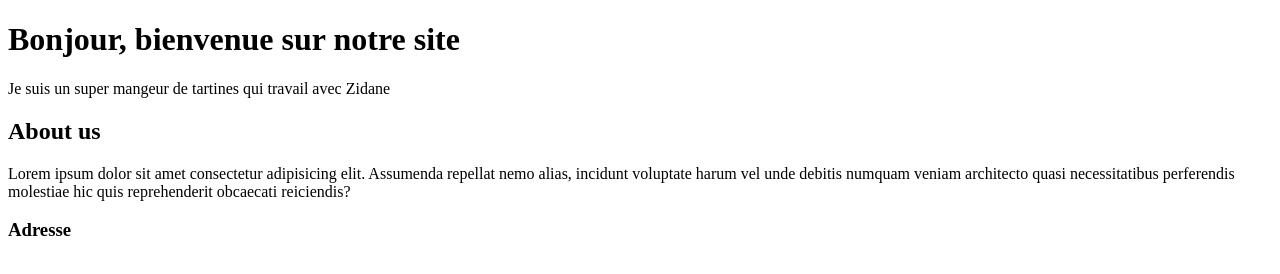
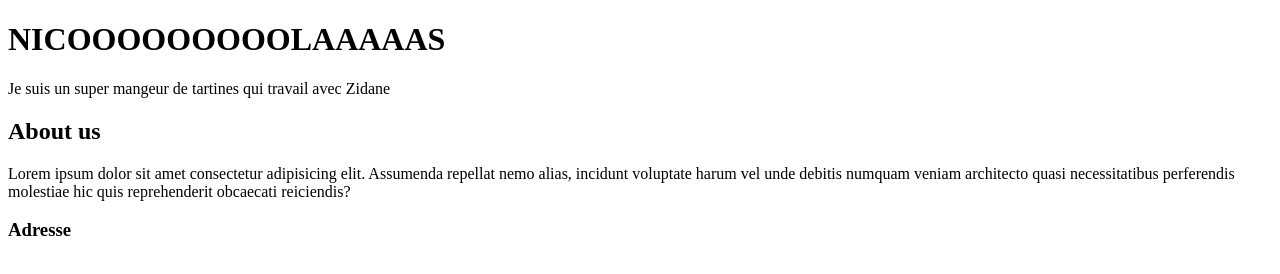
Before and after one commit to nicolasprimo/workGroupe, a plain HTML site: page index.html in a window 1280 px wide. Drawn offline with Linux system fonts and the light colour scheme.

Commit message:
nouveau titre trop bien

```diff
--- a/index.html
+++ b/index.html
@@ -6,7 +6,7 @@
     <title>Document</title>
 </head>
 <body>
-    <h1>Bonjour, bienvenue sur notre site</h1>
+    <h1>NICOOOOOOOOOLAAAAAS</h1>
     <p>Je suis un super mangeur de tartines qui travail avec Zidane</p>
     <footer>
         <h2>About us</h2>
```
